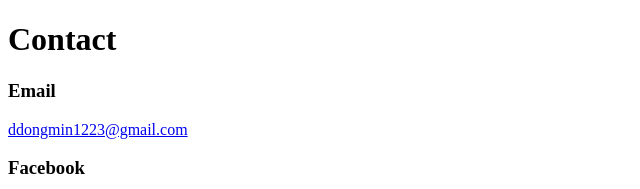
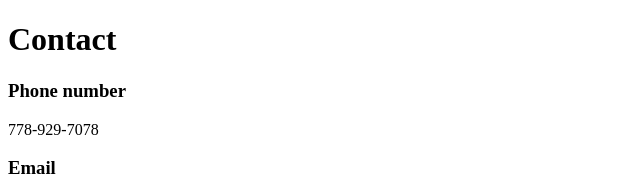
Before and after one commit to ddongmin1223/ddongmin1223.github.io, a plain HTML site: page contact.html in a window 1280 px wide. Shown: the top 189 px of the page, without its empty margins (0-640 px from the left). Drawn offline with Linux system fonts and the light colour scheme.

Commit message:
Changed contact

```diff
--- a/contact.html
+++ b/contact.html
@@ -2,6 +2,8 @@
 <html>
     <body>
         <h1>Contact</h1>
+        <h3>Phone number</h3>
+        <p>778-929-7078</p>
         <h3>Email</h3>
         <a href="mailto:ddongmin1223@gmail.com">ddongmin1223@gmail.com</a>
         <h3>Facebook</h3>
```
Also changed, not shown: index.html (+0 -4 lines).
